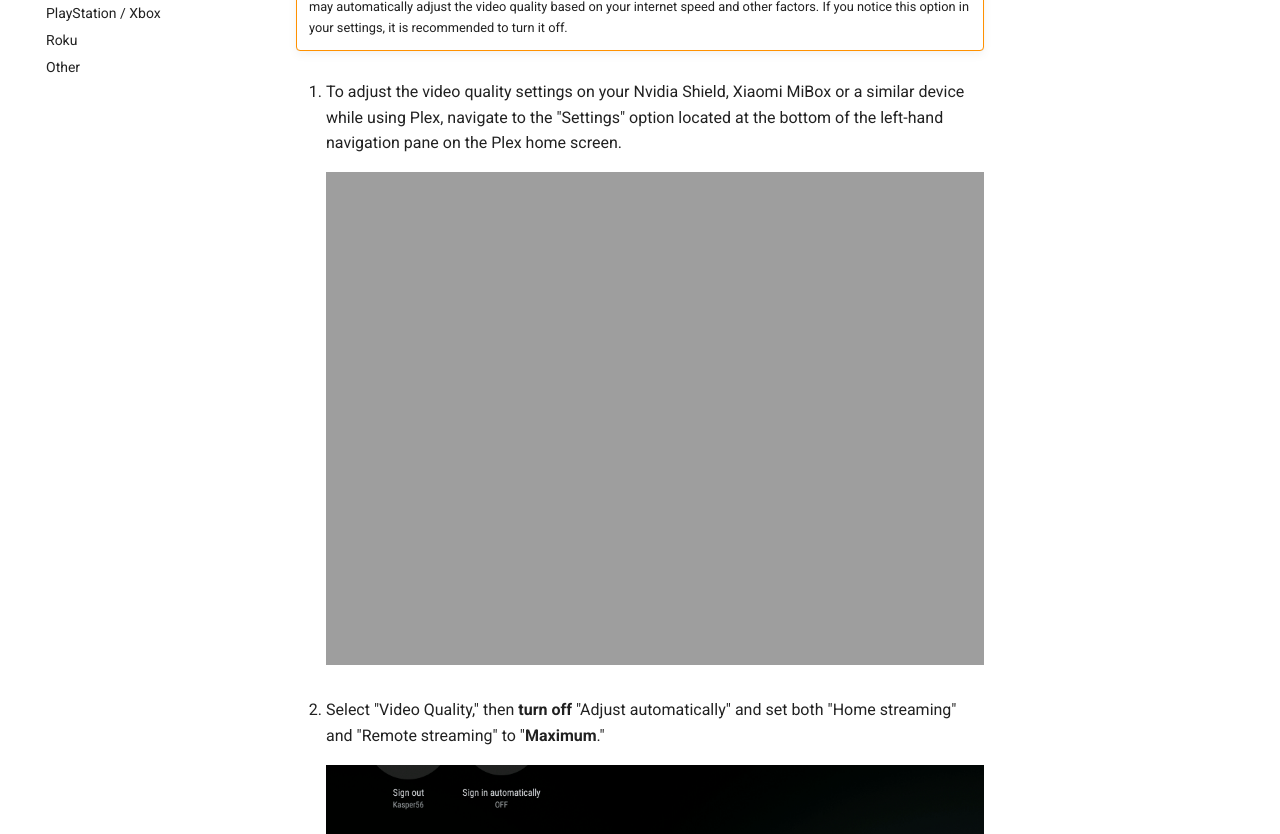
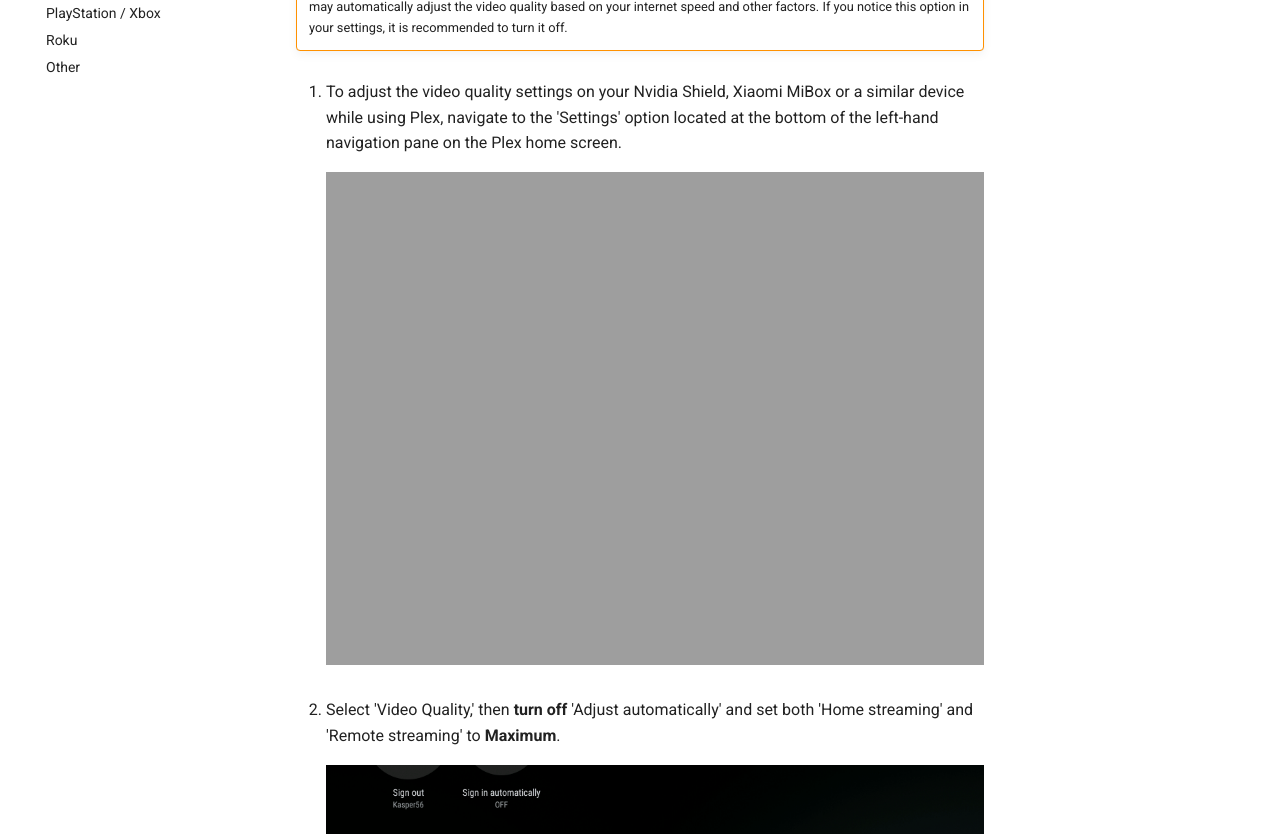
Before and after one commit to neomedia6989/docs-2, an MkDocs documentation site: the page built from docs/clients/androidtv.md, in a window 1280 px wide and 1400 px high. Shown: the part 415-1249 px from the top of the window. Built offline with MkDocs 1.6.1 and Material for MkDocs 9.7.7, drawn with Linux system fonts in a browser that asks for light colours.

```diff
--- a/docs/clients/androidtv.md
+++ b/docs/clients/androidtv.md
@@ -6,14 +6,14 @@ Follow the steps below in order to change the Plex video quality settings on an
 
     Plex has recently introduced a new feature called "Quality Suggestions" on select Android TV devices. This feature may automatically adjust the video quality based on your internet speed and other factors. If you notice this option in your settings, it is recommended to turn it off.
 
-1. To adjust the video quality settings on your Nvidia Shield, Xiaomi MiBox or a similar device while using Plex, navigate to the "Settings" option located at the bottom of the left-hand navigation pane on the Plex home screen.
+1. To adjust the video quality settings on your Nvidia Shield, Xiaomi MiBox or a similar device while using Plex, navigate to the 'Settings' option located at the bottom of the left-hand navigation pane on the Plex home screen.
 
     <figure markdown>
     ![(../media/clients-androidtv-1.png "Click on 'Settings'")](https://docs.blackbeard.media/media/clients-androidtv-1.png){ width=700 }
       <figcaption></figcaption>
     </figure>
 
-2. Select "Video Quality," then **turn off** "Adjust automatically" and set both "Home streaming" and "Remote streaming" to "**Maximum**."
+2. Select 'Video Quality,' then **turn off** 'Adjust automatically' and set both 'Home streaming' and 'Remote streaming' to **Maximum**.
 
     <figure markdown>
     ![(../media/clients-androidtv-2.png "Turn of 'Adjust automatically' and set streaming to 'Maximum'")](https://docs.blackbeard.media/media/clients-androidtv-2.png){ width=700 }
```
